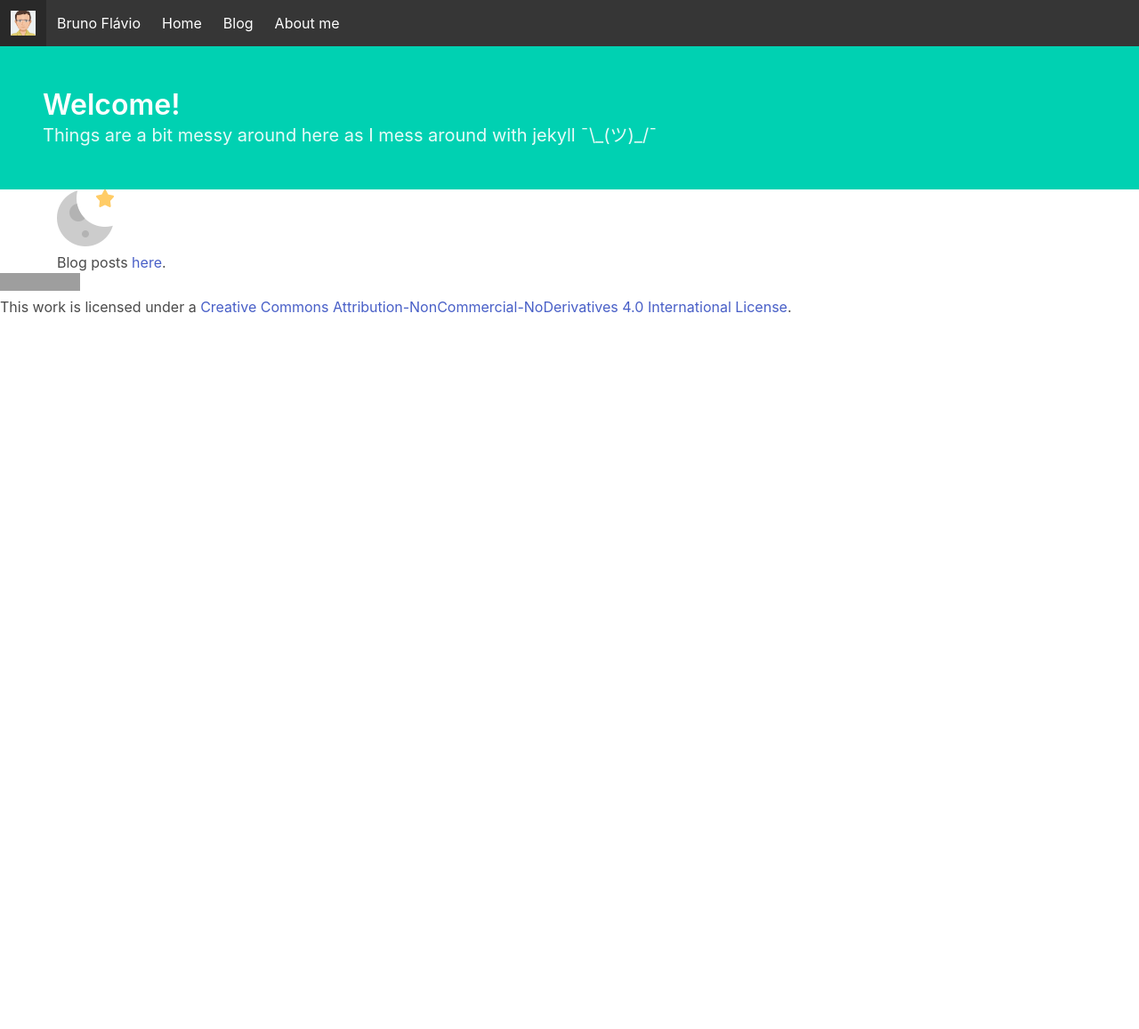
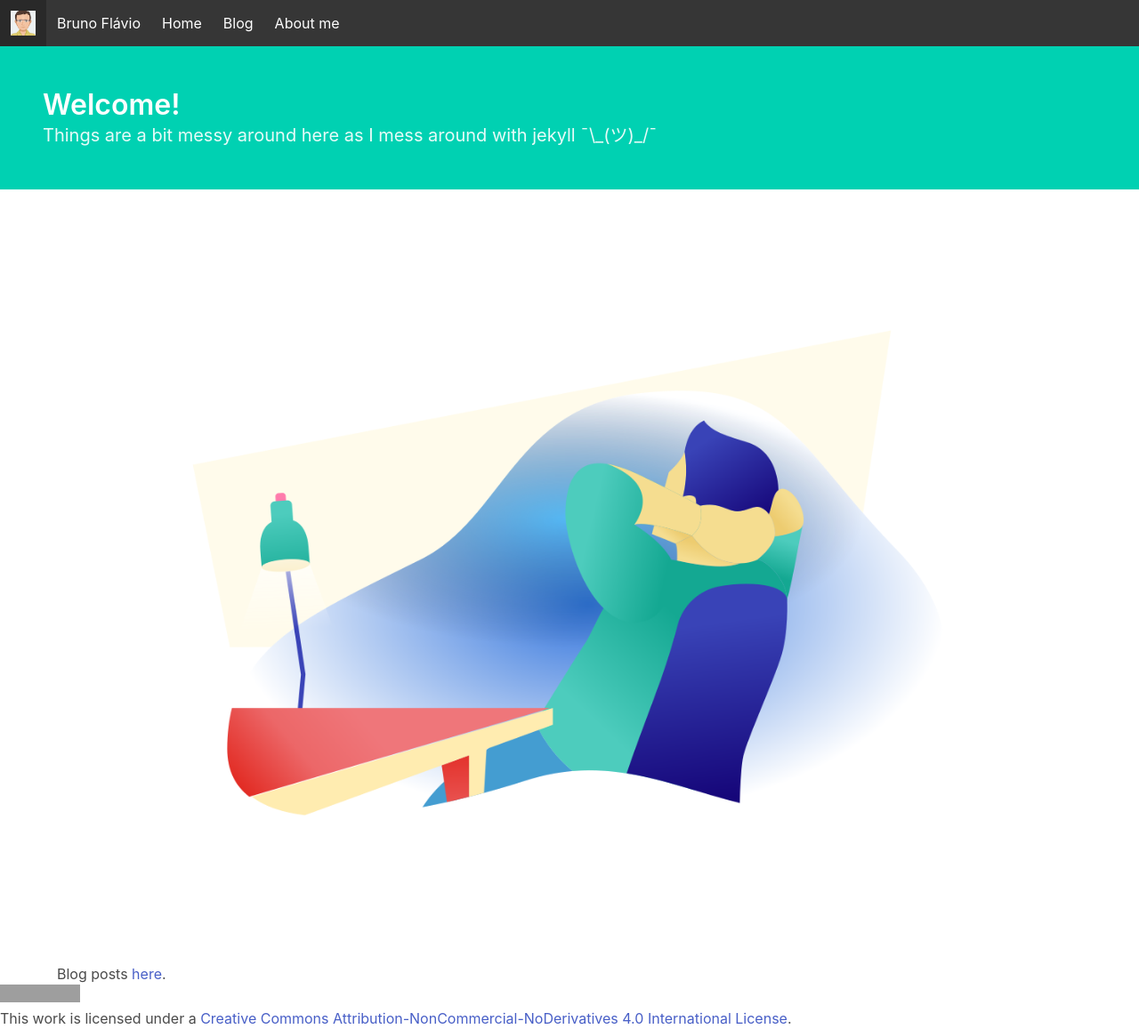
Before and after one commit to brunoflavio-com/brunoflavio-com.github.io, a Jekyll site: the page built from index.md, in a window 1280 px wide. Shown: the whole page at 89% size. Built offline with Jekyll 4.4.1, drawn with Linux system fonts in a browser that asks for light colours; before the commit the page ends 900 px from its top, so only the background shows below that; grey boxes are pictures that could not be loaded.

Commit message:
updates landing page image

```diff
--- a/index.md
+++ b/index.md
@@ -4,7 +4,7 @@ title: Welcome!
 description: Things are a bit messy around here as I mess around with jekyll ¯\_(ツ)_/¯
 ---
 
-![Moon](assets/img/Moon.png)
+![Moon](assets/img/landing.png)
 
 Blog posts [here][blog].
 
```
Also changed, not shown: assets/img/landing.png (added).
